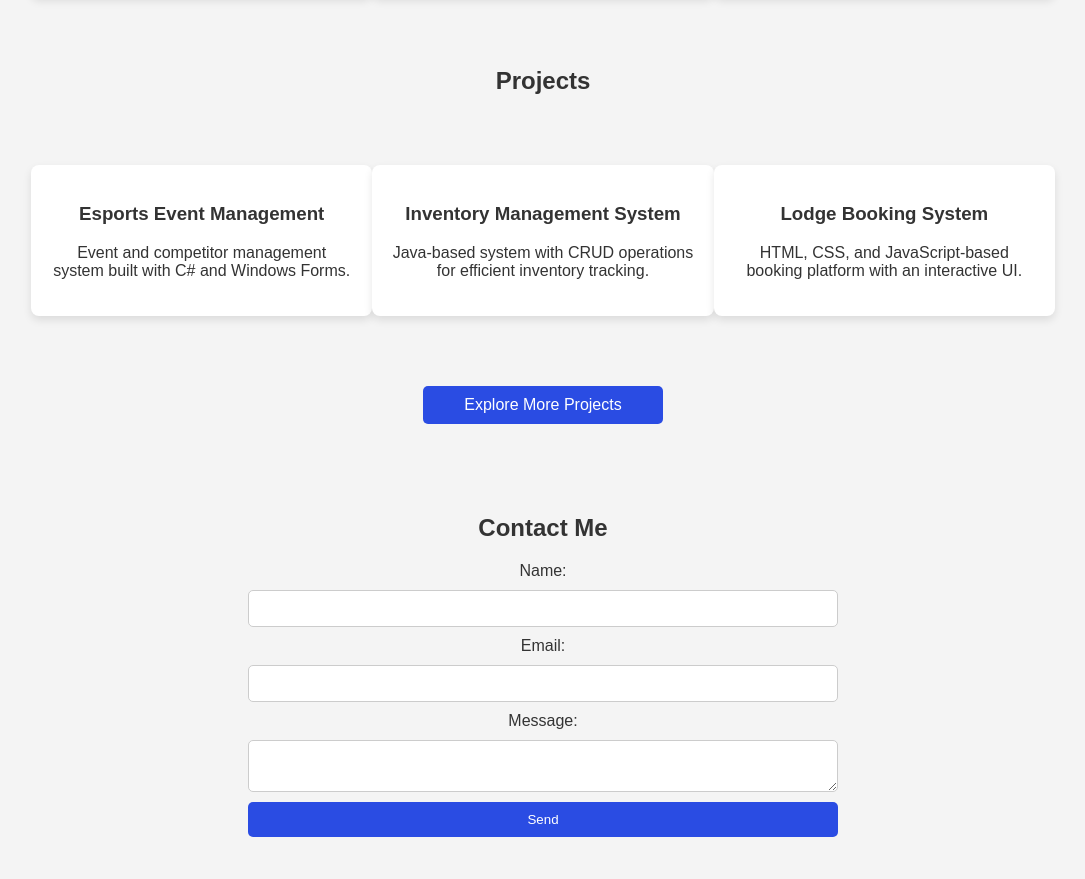
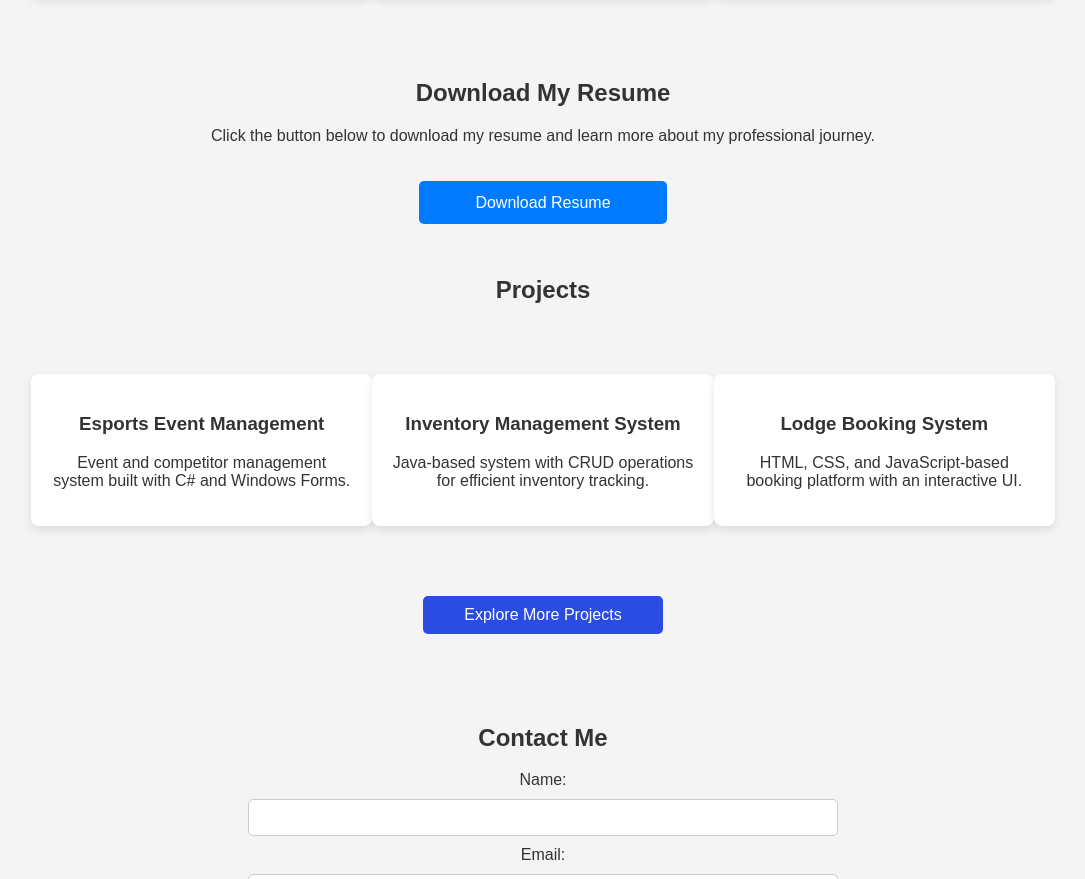
Before and after one commit to yogeash-nehra/YogeashNehra.com, a plain HTML site: page index.html in a window 1280 px wide. Shown: the part 1031-1910 px from the top of the page, without its empty margins (97-1182 px from the left). Drawn offline with Linux system fonts and the light colour scheme.

Commit message:
Initial deploy

```diff
--- a/index.html
+++ b/index.html
@@ -31,6 +31,13 @@
                 <p>Worked on client websites, IT infrastructure, cloud applications, and game development.</p>
             </div>
         </div>
+    </section>
+
+    <!-- Resume Section -->
+    <section class="resume">
+        <h2>Download My Resume</h2>
+        <p>Click the button below to download my resume and learn more about my professional journey.</p>
+        <a href="Yogeash Nehra Resume.pdf" class="btn" download>Download Resume</a>
     </section>
 
     <!-- Projects Section -->
--- a/styles.css
+++ b/styles.css
@@ -115,3 +115,24 @@ h1, h2, h3 {
     text-decoration: none;
     font-size: 18px;
 }
+
+/* Resume Section Styles */
+.resume {
+    text-align: center;
+    margin: 2rem 0;
+}
+
+.resume .btn {
+    display: inline-block;
+    padding: 0.8rem 1.5rem;
+    background-color: #007BFF;
+    color: #fff;
+    text-decoration: none;
+    border-radius: 5px;
+    font-size: 1rem;
+    transition: background-color 0.3s ease;
+}
+
+.resume .btn:hover {
+    background-color: #0056b3;
+}
```
Also changed, not shown: 1 other file.
